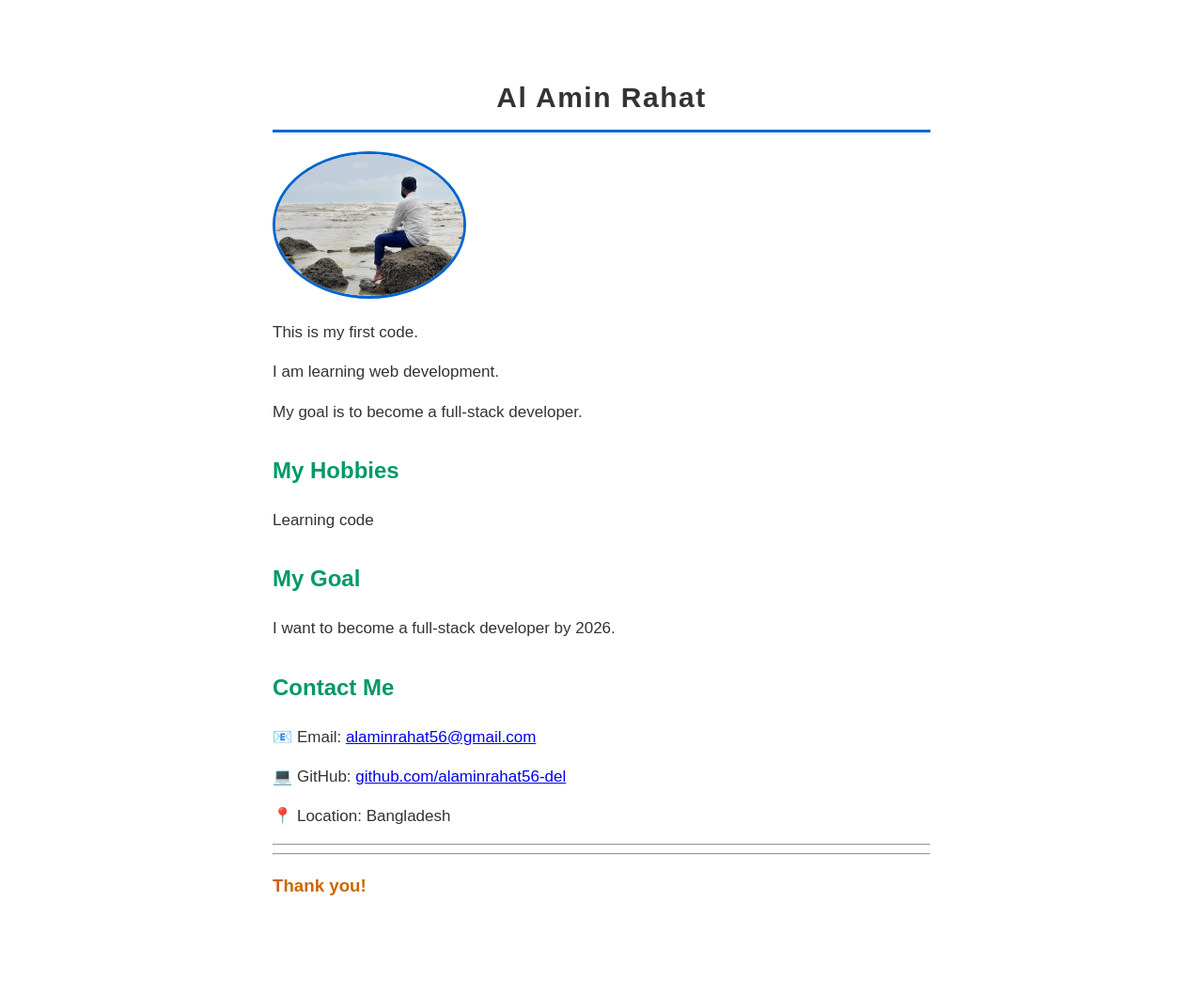
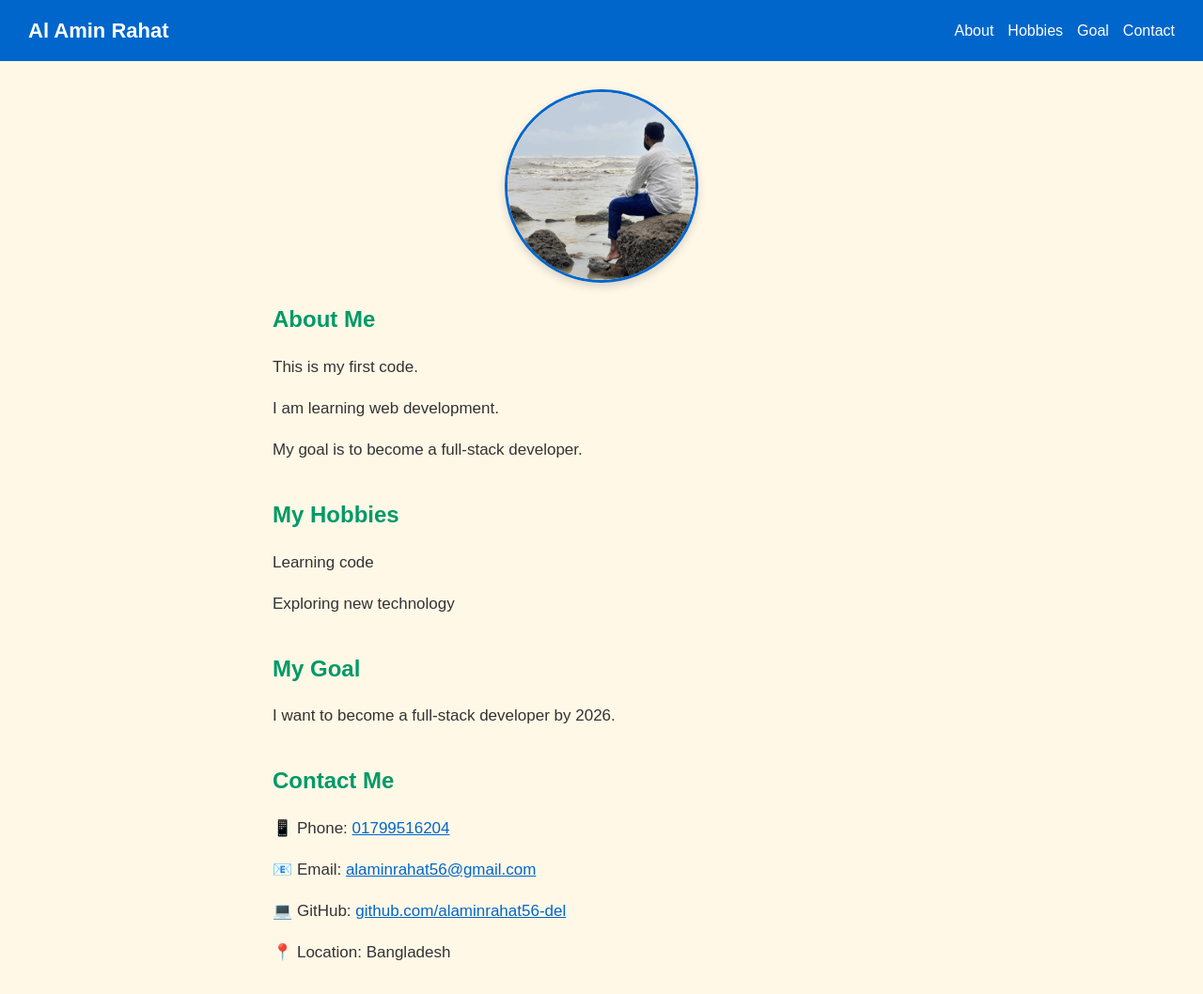
Before and after one commit to alaminrahat56-del/my-portfolio, a plain HTML site: page index.html in a window 1280 px wide. Shown: the top 1058 px of the page at 94% size. Before the commit the page ends 1037 px from the top, so only its background shows below. Drawn offline with Linux system fonts and the light colour scheme.

Commit message:
Add navigation bar and improve design

```diff
--- a/index.html
+++ b/index.html
@@ -8,24 +8,48 @@
 </head>
 <body>
 
-    <h1>Al Amin Rahat</h1>
-    <img src="WhatsApp Image 2025-10-08 at 2.41.04 PM.jpeg" alt="Al Amin Rahat's photo" width="200">
+    <header class="navbar">
+        <div class="logo">Al Amin Rahat</div>
+        <nav>
+            <ul>
+                <li><a href="#about">About</a></li>
+                <li><a href="#hobbies">Hobbies</a></li>
+                <li><a href="#goal">Goal</a></li>
+                <li><a href="#contact">Contact</a></li>
+            </ul>
+        </nav>
+    </header>
+
+    <section id="about">
+        <img src="rahat.jpg" alt="Al Amin Rahat" class="profile-img">
+        <h2>About Me</h2>
         <p>This is my first code.</p>
         <p>I am learning web development.</p>
         <p>My goal is to become a full-stack developer.</p>
+    </section>
 
+    <section id="hobbies">
         <h2>My Hobbies</h2>
         <p>Learning code</p>
+        <p>Exploring new technology</p>
+    </section>
 
+    <section id="goal">
         <h2>My Goal</h2>
         <p>I want to become a full-stack developer by 2026.</p>
+    </section>
 
+    <section id="contact">
         <h2>Contact Me</h2>
+        <p>📱 Phone: <a href="tel:01799516204">01799516204</a></p>
         <p>📧 Email: <a href="mailto:alaminrahat56@gmail.com">alaminrahat56@gmail.com</a></p>
         <p>💻 GitHub: <a href="https://github.com/alaminrahat56-del" target="_blank">github.com/alaminrahat56-del</a></p>
         <p>📍 Location: Bangladesh</p>
+    </section>
 
-<hr>
+</body>
+</html>
+
 
     <hr>
 
--- a/style.css
+++ b/style.css
@@ -1,15 +1,64 @@
 body {
-    font-family: Arial, Georgia, serif;
-    background-color: #fff8e7f;
+    font-family: Arial, sans-serif;
+    background-color: #fff8e7;
     color: #333;
-    max-width: 700px;
-    margin: 40px auto;
-    padding: 20px;
+    margin: 0;
+    padding:  0;
     line-height: 1.6;
 }
 
+html {
+    scroll-behavior: smooth;
+}
+
+/* ===== Nav Bar ===== */
+.navbar {
+    background-color: #0066cc;
+    color: white;
+    padding: 15px 30px;
+    display: flex;
+    justify-content: space-between;
+    align-items: center;
+    position: sticky;
+    top: 0;
+    z-index: 100;
+}
+
+.logo {
+    font-size: 22px;
+    font-weight: bold;
+    color: white;
+}
+
+.navbar nav ul {
+    list-style: none;
+    display: flex;
+    gap: 15px;
+    margin: 0;
+    padding: 0;
+}
+
+.navbar nav ul li a {
+    color: white;
+    text-decoration: none;
+    font-size: 16px;
+}
+
+.navbar nav ul li a:hover {
+    color: #ffcc00;
+    text-decoration: underline;
+}
+
+/* ===== Sections ===== */
+section {
+    padding: 10px 30px;
+    max-width: 700px;
+    margin: 0 auto;
+}
+
+/* ===== Headings ===== */
 h1 {
-    color: #ff0000#0066cc;
+    color: #0066cc;
     text-align: center;
     border-bottom: 3px solid #0066cc;
     padding-bottom: 10px;
@@ -17,7 +66,8 @@
 
 h2 {
     color: #009966;
-    margin-top: 30px;
+    margin-top:  0px;
+    margin-bottom: 15px;
 }
 
 h3 {
@@ -28,19 +78,23 @@
     font-size: 17px;
 }
 
-/* ছবি গোল বানানো */
+/* ===== Image ===== */
 img {
+    width: 200px;
+    height: 200px;
+    object-fit: cover;
     border-radius: 50%;
     border: 3px solid #0066cc;
+    display: block;
+    margin: 20px auto;
+    box-shadow: 0 4px 10px rgba(0, 0, 0, 0.15);
 }
 
-/* লেখার মাঝে ফাঁক */
-p {
-    margin: 15px 0;
+/* ===== Links ===== */
+a {
+    color: #0066cc;
 }
 
-/* হেডিং আরো সুন্দর */
-h1 {
-    font-size: 30px;
-    letter-spacing: 1.5px;
+a:hover {
+    color: #009966;
 }
```
Also changed, not shown: rahat.jpg (renamed from WhatsApp Image 2025-10-08 at 2.41.04 PM.jpeg). Lines whose indentation alone changed are shown as unchanged.
